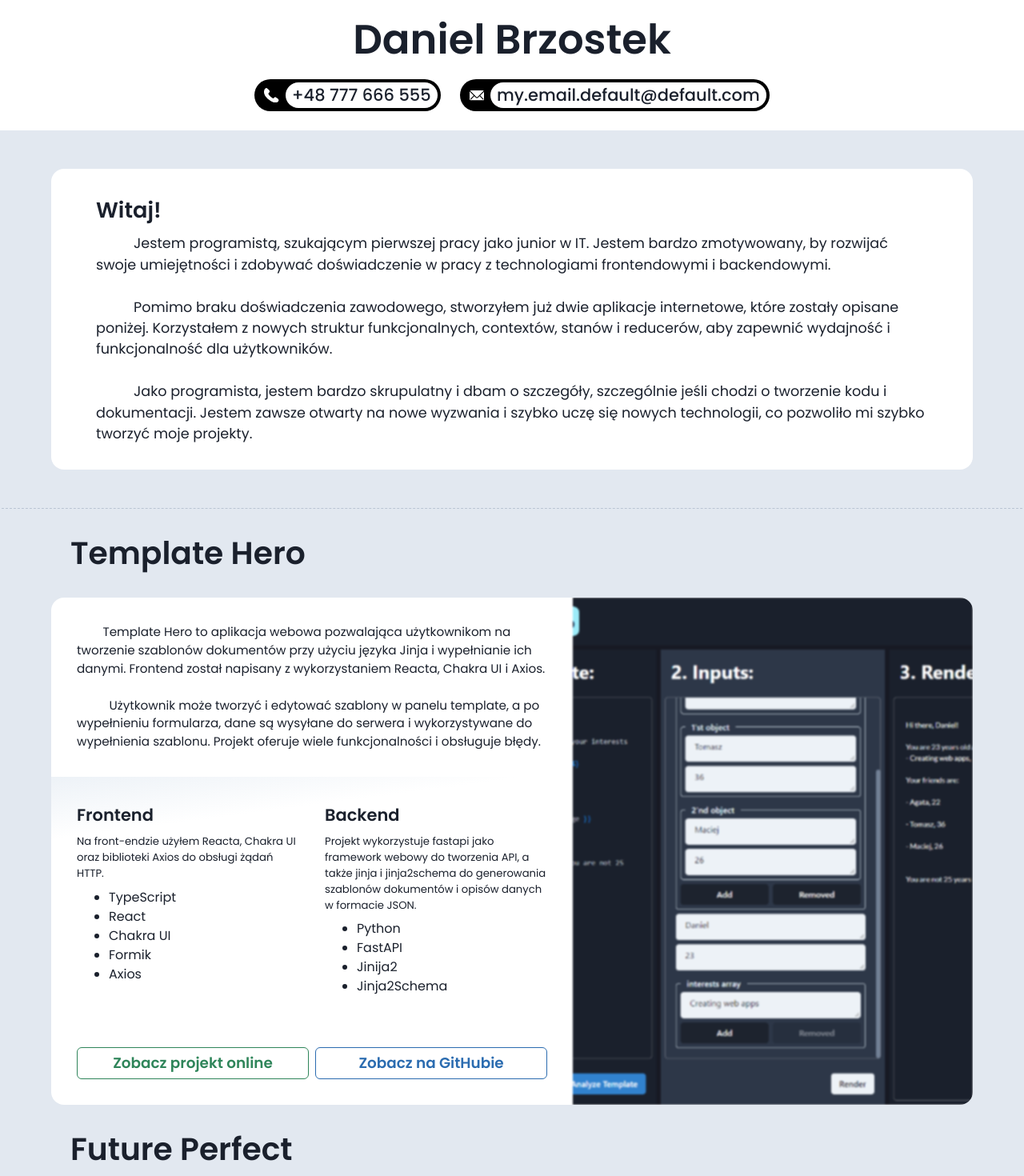
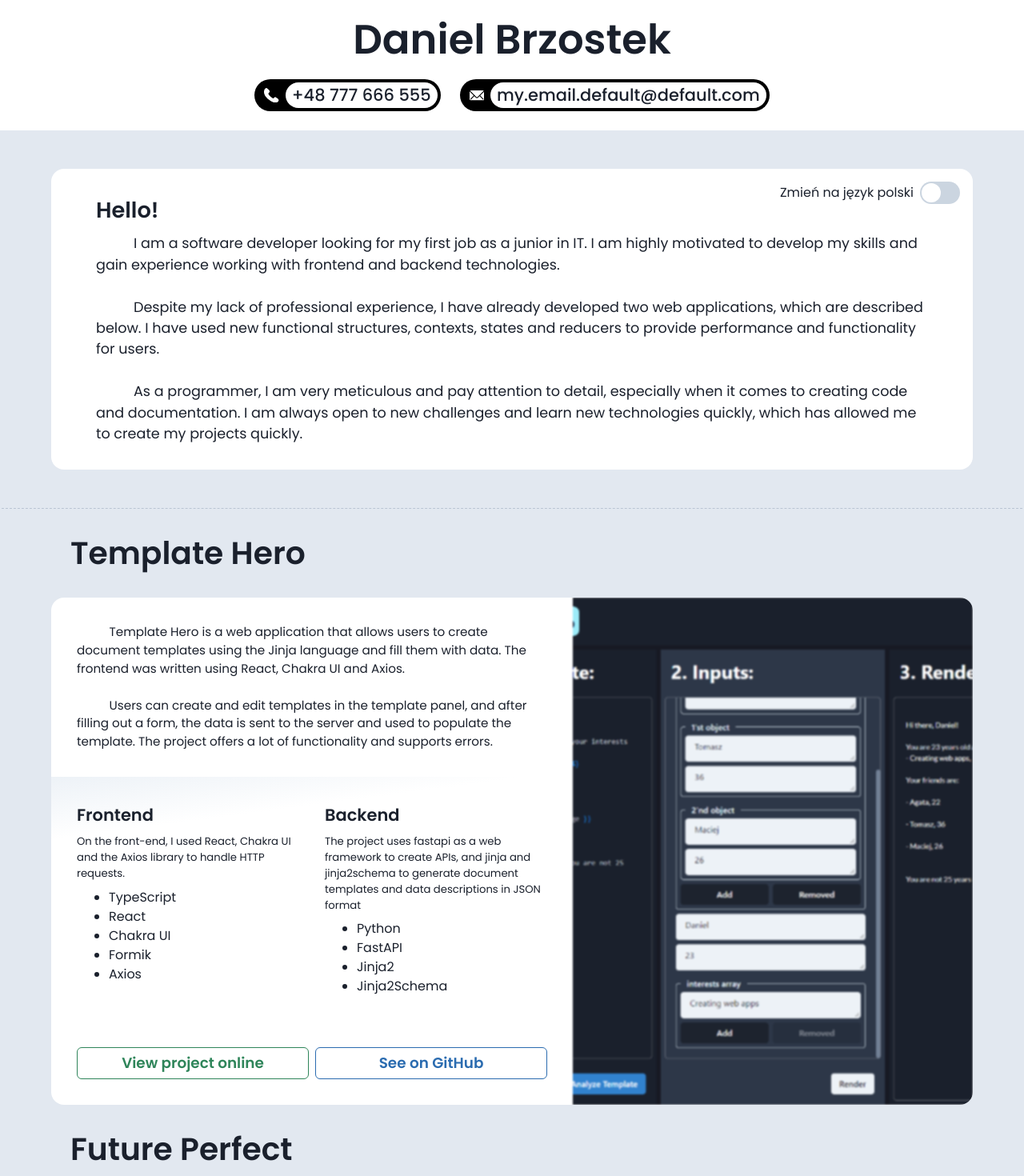
Before and after one commit to brzostekd/github-pages-hub, a React (Create React App) app: page / in a window 1280 px wide. Shown: the top 1470 px of the page at 80% size. Built offline with nearby package versions, Linux system fonts and the light colour scheme; no server answers.

Commit message:
Added the feature of changing the site's language.

```diff
--- a/src/App.tsx
+++ b/src/App.tsx
@@ -7,12 +7,15 @@ import {
   Center,
   Flex,
   useBreakpointValue,
+  Switch,
+  Box,
+  HStack,
 } from "@chakra-ui/react";
 import { Divider } from "@chakra-ui/react";
 import ProjectCard from "./components/ProjectCard";
 import { EmailIcon, PhoneIcon } from "@chakra-ui/icons";
 import ActionButton from "./components/ActionButton";
-import { ProjectsData, Bio } from "./Data";
+import { BioPL, BioEN, ProjectsDataPL, ProjectsDataEN } from "./Data";
 import { PrivateData } from "./types";
 import { useEffect, useState } from "react";
 import getPrivateData from "./Api";
@@ -23,6 +26,15 @@ function App() {
     ea: "my.email.default@default.com",
   });
   const placeImgFirst = useBreakpointValue<boolean>({ base: true, xl: false });
+  // Calling toLowerCase on the "language" property in order to achive
+  // compatibility with Safari on iOS prior to 10.2, as per the note on
+  // https://developer.mozilla.org/en-US/docs/Web/API/Navigator/language
+  const isOSLanguagePolish = window.navigator.language.toLowerCase() == "pl-PL";
+  const [isLanguagePolish, setIsLanguagePolish] =
+    useState<boolean>(isOSLanguagePolish);
+  const Bio = isLanguagePolish ? BioPL : BioEN;
+  const ProjectsData = isLanguagePolish ? ProjectsDataPL : ProjectsDataEN;
+
   useEffect(() => {
     (async () => {
       setPrivateData(await getPrivateData());
@@ -68,6 +80,19 @@ function App() {
             py="8"
             px={{ base: "4", sm: "14" }}
           >
+            <HStack right={"4"} top={"4"} position={"absolute"}>
+              <Text>
+                {isLanguagePolish
+                  ? "Switch to English"
+                  : "Zmień na język polski"}
+              </Text>
+              <Switch
+                isChecked={isLanguagePolish}
+                onChange={() => setIsLanguagePolish(!isLanguagePolish)}
+                colorScheme="teal"
+                size="lg"
+              />
+            </HStack>
             <Text fontSize={"2xl"} whiteSpace="pre-wrap" pb={2}>
               <b>{Bio.bioGreeting}</b>
             </Text>
--- a/src/data.tsx
+++ b/src/data.tsx
@@ -3,7 +3,7 @@ import s1 from "./images/s1.png";
 import s2 from "./images/s2.png";
 import { BioType, PrivateData, ProjectCardProps } from "./types";
 
-const Bio: BioType = {
+const BioPL: BioType = {
   name: "Daniel Brzostek",
   bioGreeting: "Witaj!",
   bioText: `          Jestem programistą, szukającym pierwszej pracy jako junior w IT. Jestem bardzo zmotywowany, by rozwijać swoje umiejętności i zdobywać doświadczenie w pracy z technologiami frontendowymi i backendowymi.
@@ -13,7 +13,7 @@ const Bio: BioType = {
           Jako programista, jestem bardzo skrupulatny i dbam o szczegóły, szczególnie jeśli chodzi o tworzenie kodu i dokumentacji. Jestem zawsze otwarty na nowe wyzwania i szybko uczę się nowych technologii, co pozwoliło mi szybko tworzyć moje projekty.`,
 };
 
-const ProjectsData: Omit<ProjectCardProps, "placeImgFirst">[] = [
+const ProjectsDataPL: Omit<ProjectCardProps, "placeImgFirst">[] = [
   {
     imgSrc: s2,
     cardTitle: "Template Hero",
@@ -79,5 +79,81 @@ const ProjectsData: Omit<ProjectCardProps, "placeImgFirst">[] = [
     ],
   },
 ];
+const BioEN: BioType = {
+  name: "Daniel Brzostek",
+  bioGreeting: "Hello!",
+  bioText: `          I am a software developer looking for my first job as a junior in IT. I am highly motivated to develop my skills and gain experience working with frontend and backend technologies.
 
-export { Bio, ProjectsData };
+          Despite my lack of professional experience, I have already developed two web applications, which are described below. I have used new functional structures, contexts, states and reducers to provide performance and functionality for users.
+
+          As a programmer, I am very meticulous and pay attention to detail, especially when it comes to creating code and documentation. I am always open to new challenges and learn new technologies quickly, which has allowed me to create my projects quickly.`,
+};
+
+const ProjectsDataEN: Omit<ProjectCardProps, "placeImgFirst">[] = [
+  {
+    imgSrc: s2,
+    cardTitle: "Template Hero",
+    about: `          Template Hero is a web application that allows users to create document templates using the Jinja language and fill them with data. The frontend was written using React, Chakra UI and Axios.
+
+          Users can create and edit templates in the template panel, and after filling out a form, the data is sent to the server and used to populate the template. The project offers a lot of functionality and supports errors.`,
+    stacks: [
+      {
+        stackType: "Frontend" as const,
+        about:
+          "On the front-end, I used React, Chakra UI and the Axios library to handle HTTP requests.",
+        technology: ["TypeScript", "React", "Chakra UI", "Formik", "Axios"],
+      },
+      {
+        stackType: "Backend" as const,
+        about: `The project uses fastapi as a web framework to create APIs, and jinja and jinja2schema to generate document templates and data descriptions in JSON format`,
+        technology: ["Python", "FastAPI", "Jinja2", "Jinja2Schema"],
+      },
+    ],
+    links: [
+      {
+        link: "https://brzostekd.github.io/Template-Hero/index.html",
+        colorScheme: "green",
+        text: "View project online",
+      },
+      {
+        link: "https://github.com/brzostekd/Template-Hero",
+        colorScheme: "blue",
+        text: "See on GitHub",
+      },
+    ],
+  },
+
+  {
+    imgSrc: s1,
+    cardTitle: "Future Perfect",
+    about: `          Future Perfect is a web application that allows users to manage time and achieve goals using the pomodoro technique. Users create goals and tasks and then mark their progress using a pomodoro timer. The application also allows users to set priorities and track their progress toward goals.
+
+          The project was written in TypeScript, React and ChakraUI. Future Perfect uses context, state and reducers and is an ideal tool for people who want to effectively manage their time and achieve goals.`,
+    stacks: [
+      {
+        stackType: "Frontend" as const,
+        technology: [
+          "TypeScript",
+          "React",
+          "Chakra UI",
+          "Formik (for creating dynamic forms)",
+          "Local Storage (for client-side data storage).",
+        ],
+      },
+    ],
+    links: [
+      {
+        link: "https://brzostekd.github.io/Future-Perfect/index.html",
+        colorScheme: "green",
+        text: "View project online",
+      },
+      {
+        link: "https://github.com/brzostekd/Future-Perfect",
+        colorScheme: "blue",
+        text: "See on GitHub",
+      },
+    ],
+  },
+];
+
+export { BioPL, BioEN, ProjectsDataPL, ProjectsDataEN };
```
